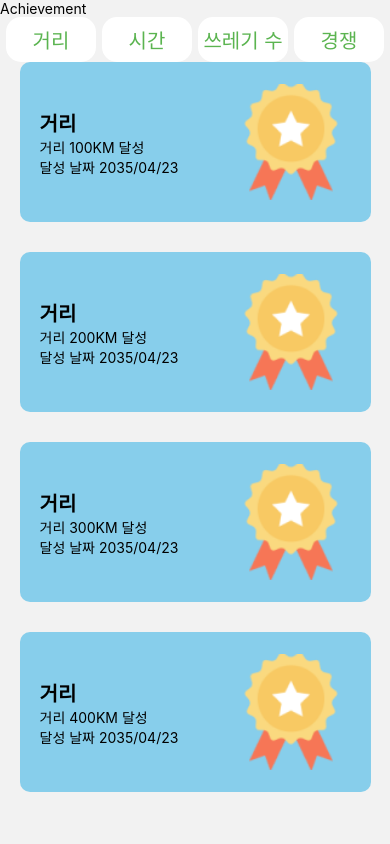
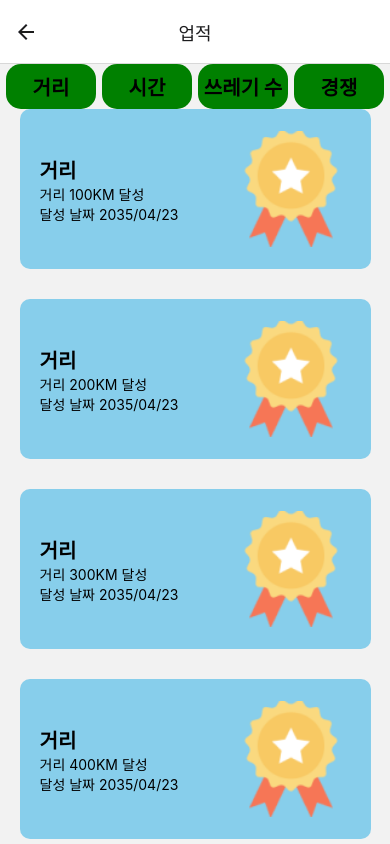
Before and after one commit to chosim-dvlpr/GreenStep, a React Native app in the folder FrontEnd/GreenStep/: screen /achievement in a window 390 px wide. Built offline with nearby package versions, Linux system fonts and the light colour scheme.

Commit message:
Front fe component header

```diff
--- a/FrontEnd/GreenStep/App.tsx
+++ b/FrontEnd/GreenStep/App.tsx
@@ -59,10 +59,10 @@ const App = () => {
       <Stack.Navigator screenOptions={{headerShown: false}}>
         <Stack.Screen name="bottom" component={BottomTabScreen} />
         <Stack.Screen name="main" component={Main} />
-        <Stack.Screen name="achievement" component={Achievement} />
-        <Stack.Screen name="board" component={Board} />
-        <Stack.Screen name="competition" component={Competition} />
-        <Stack.Screen name="datamap" component={DataMap} />
+        <Stack.Screen name="achievement" component={Achievement} options={{headerShown:true, title:'업적', headerTitleAlign:'center'}} />
+        <Stack.Screen name="board" component={Board} options={{headerShown:true, title:'크루 찾기', headerTitleAlign:'center'}} />
+        <Stack.Screen name="competition" component={Competition} options={{headerShown:true, title:'경쟁', headerTitleAlign:'center'}} />
+        <Stack.Screen name="datamap" component={DataMap} options={{headerShown:true, title:'데이터 지도', headerTitleAlign:'center'}} />
         <Stack.Screen name="ploggingstart" component={PloggingStart} />
         <Stack.Screen name="ploggingfinish" component={PloggingFinish} />
         <Stack.Screen name="profile" component={Profile} />
--- a/FrontEnd/GreenStep/src/Component/Common/CustomButton.tsx
+++ /dev/null
@@ -1,34 +0,0 @@
-import React from 'react';
-import { TouchableOpacity, Text} from 'react-native';
-import ButtonStyle from '../../Style/ButtonStyle';
-import { GestureResponderEvent } from 'react-native';
-
-interface CustomButtonType {
-    title: string;
-    styleType: keyof typeof ButtonStyle;
-    backgroundColor?: string;
-    color?: string;
-    fontSize?: number;
-    func?: ((event: GestureResponderEvent) => void);
-}
-
-const CustomButton = ({ title, styleType, backgroundColor, color, fontSize, func}: CustomButtonType) => {
-    return (
-        <TouchableOpacity style={[ButtonStyle[styleType],
-                                { backgroundColor: backgroundColor }]}
-                          onPress={func}
-                                >
-          <Text style={{ color: color, fontSize: fontSize }}>{title}</Text>
-        </TouchableOpacity>
-    );
-}
-
-export default CustomButton;
-
-// 사용예시 - 타 페이지
-
-// import CustomButton from '../Component/Common/CustomButton';
-
-//     <View>
-//       <CustomButton title='시간' styleType='smallButton' backgroundColor='#1EFF00' color='#5BB450' fontSize={24}></CustomButton>
-//     </View>
--- a/FrontEnd/GreenStep/src/Page/Achievement.tsx
+++ b/FrontEnd/GreenStep/src/Page/Achievement.tsx
@@ -1,10 +1,9 @@
-import {View, Text, Image, ScrollView} from 'react-native';
+import {View, Text, Image, ScrollView, TouchableOpacity} from 'react-native';
 import React, { useState } from 'react';
-import CustomButton from '../Component/Common/CustomButton';
 import Box from '../Style/Box';
 import ImageStyle from '../Style/Image';
 import badge from '../Image/Achievement/badge.png'
-
+import ButtonStyle from '../Style/ButtonStyle';
 const Achievement = () => {
   const list = ['거리', '시간', '쓰레기 수', '경쟁']
   const [number, setNumber] = useState(0);
@@ -34,12 +33,12 @@ const Achievement = () => {
 
   return (
     <ScrollView>
-      <Text>Achievement</Text>
+      <Text></Text>
       <View style={{display:'flex', flexDirection:'row', justifyContent:'space-evenly'}}>
         {list.map((atom, idx) => (
-          <CustomButton title={atom} styleType='smallButton'
-                        backgroundColor='white' color='#5BB450'
-                        fontSize={20} func={changeNumber(idx)} ></CustomButton>
+          <TouchableOpacity style={[ButtonStyle.smallButton, ButtonStyle.achievementButton]} onPress={changeNumber(idx)} >
+             <Text style={{fontSize: 20, fontWeight:'bold'}}>{atom}</Text>
+          </TouchableOpacity>
         ))}
       </View>
           <Text></Text>
--- a/FrontEnd/GreenStep/src/Page/Profile.tsx
+++ b/FrontEnd/GreenStep/src/Page/Profile.tsx
@@ -1,4 +1,4 @@
-import {View, Text, Image, ScrollView} from 'react-native';
+import {View, Text, Image, ScrollView, TouchableOpacity} from 'react-native';
 import React from 'react';
 import Box from '../Style/Box';
 import ImageStyle from '../Style/Image';
@@ -26,7 +26,7 @@ const getMonthLabel = (index :number) => {
   return monthMappings[index] || '';
 };
 
-const Profile = () => {
+const Profile = ({navigation}:any) => {
   return (
     <ScrollView>
       <Text></Text>
@@ -71,7 +71,10 @@ const Profile = () => {
         </View>
       </View>
 
-      <Text style={{fontSize:30, fontWeight:'bold', paddingLeft: 20}}>업적</Text>
+      <TouchableOpacity onPress={() => navigation.navigate('achievement')}>
+          <Text style={{ fontSize: 30, fontWeight: 'bold', paddingLeft: 20 }}>업적</Text>
+      </TouchableOpacity>
+
       <View style={{alignItems:'center'}}>
         <Text></Text>
         <View style={[Box.cardBox,{display: 'flex', flexDirection: 'row', justifyContent: 'space-between', alignItems:'center'}]}>
--- a/FrontEnd/GreenStep/src/Style/ButtonStyle.tsx
+++ b/FrontEnd/GreenStep/src/Style/ButtonStyle.tsx
@@ -42,11 +42,10 @@ const ButtonStyle = StyleSheet.create({
   kakaoButton: {
     backgroundColor: 'yellow', // 임시 색깔
   },
-//   flex: {
-//     flexDirection : 'row',
-//     justifyContent: 'space-around'
-//     // textAlign:'auto',
-//   },
+  /** 업적 페이지 작은 버튼 */
+  achievementButton: {
+    backgroundColor: 'green', // 임시 색깔
+  },
 })
 
 export default ButtonStyle;
```
